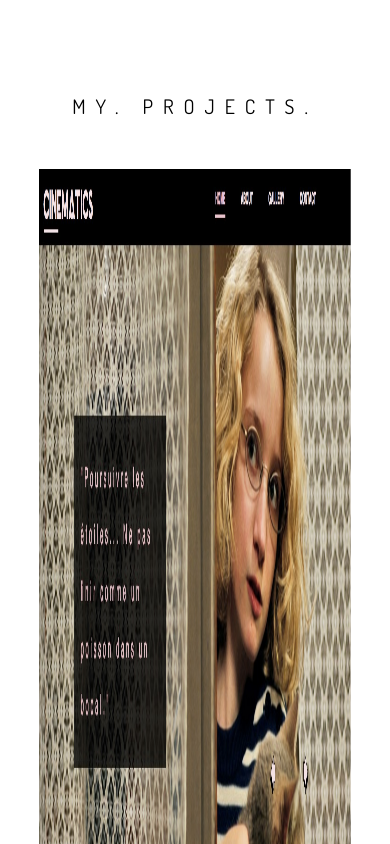
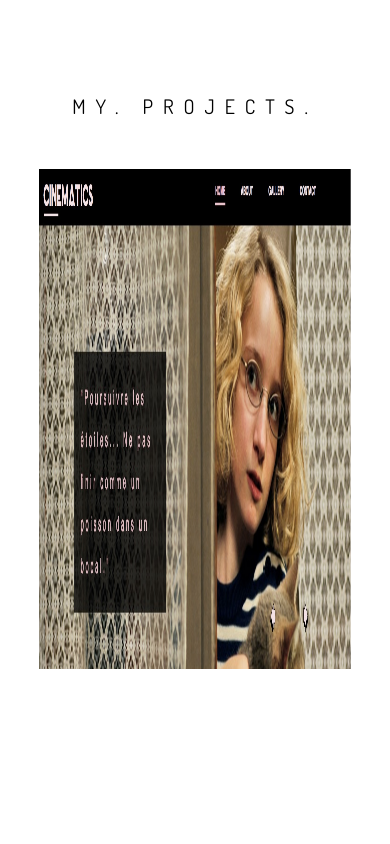
Before and after one commit to xhuang26/personalWebsite, a plain HTML site: page index.html in a window 390 px wide. Shown: the part 1645-2489 px from the top of the page. After the commit the page ends 2314 px from the top, so only its background shows below. Drawn offline with nearby package versions, Linux system fonts and the light colour scheme.

Commit message:
fix display issue on the phone

```diff
--- a/index.scss
+++ b/index.scss
@@ -141,7 +141,7 @@ body, html{
       height: inherited;
       .col{
         position: relative;
-
+        cursor: pointer;
       }
       //min-width: 300px;
       @media (max-width: $break-small) {
@@ -429,11 +429,13 @@ body, html{
         article{
           background-repeat: no-repeat;
           background-size:80% 100%;
+
           height: inherit;
           position: absolute;
           z-index: 0;
           width: inherit;
           margin-bottom: 70px;
+          max-height: 500px;
         }
         .previous{
           z-index: 1;
```
Also changed, not shown: index.css, 1 other file.
